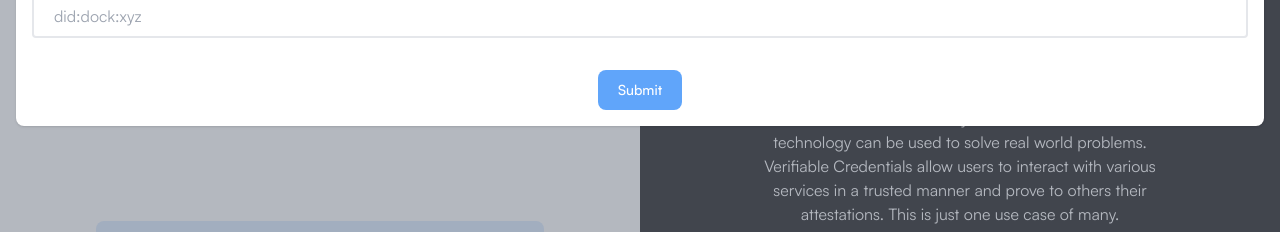
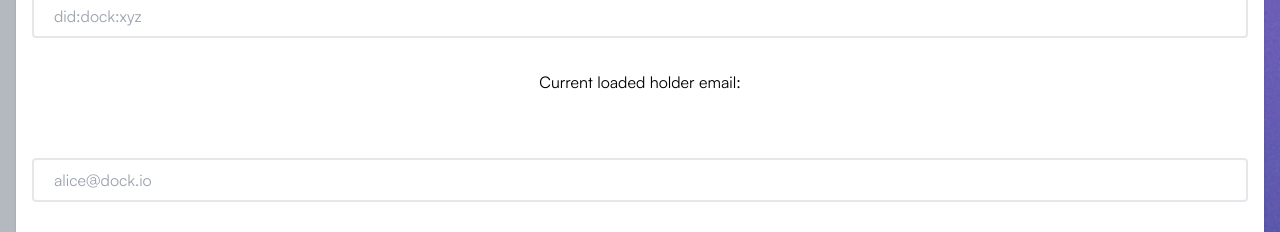
Before and after one commit to docknetwork/dock-bank-demo, a Next.js app: page / in a window 1280 px wide. Both pictures are taken after a click on the button "Helper". Shown: the part 191-423 px from the top of the page. Built offline with nearby package versions, Linux system fonts and the light colour scheme; no server answers.

Commit message:
Add email distribution to banking demo.

```diff
--- a/components/dock-bank-helper.js
+++ b/components/dock-bank-helper.js
@@ -7,13 +7,20 @@ export default function Helper() {
   const [isHelperOpen, setIsHelperOpen] = useState(false);
 
   const [holderDID, setHolderDID] = useLocalStorage('holderDID', null);
+  const [recipientEmail, setRecipientEmail] = useLocalStorage('recipientEmail', null);
   const [formDID, setFormDID] = useState('');
+  const [formRecipientEmail, setFormRecipientEmail] = useState('');
 
-  const actionsNeeded = !holderDID;
+  const actionsNeeded = !holderDID && !recipientEmail;
 
   // This is needed because the tailwind JIT compiler doesn't support dynamic classes
   // eslint-disable-next-line no-unused-vars
   const indicatorBGs = ['bg-green-500', 'bg-red-500'];
+
+  const handleSubmit = () => {
+    setHolderDID(formDID);
+    setRecipientEmail(formRecipientEmail);
+  };
 
   return (
     <>
@@ -51,10 +58,22 @@ export default function Helper() {
                   onChange={(e) => setFormDID(e.target.value)}
                 />
               </div>
+              <p>Current loaded holder email:</p>
+              <p>{recipientEmail}</p>
+              <div className="flex items-center w-full px-3 py-2 border-2 rounded">
+                <input
+                  className="w-full pl-2 border-none outline-none"
+                  type="text"
+                  name="recipientEmail"
+                  placeholder="alice@dock.io"
+                  value={formRecipientEmail}
+                  onChange={(e) => setFormRecipientEmail(e.target.value)}
+                />
+              </div>
               <Button
                 type="button"
-                onClick={() => setHolderDID(formDID)}
-                disabled={!formDID}
+                onClick={handleSubmit}
+                disabled={!formDID && !formRecipientEmail}
               >
                 Submit
               </Button>
--- a/pages/api/issue.js
+++ b/pages/api/issue.js
@@ -82,9 +82,9 @@ export default async (req, res) => {
     return;
   }
 
-  const { holderDID } = req.query;
+  const { holderDID, recipientEmail } = req.query;
 
-  if (!holderDID) {
+  if (!holderDID && !recipientEmail) {
     res.status(400).json({});
     return;
   }
@@ -102,6 +102,7 @@ export default async (req, res) => {
             persist: false,
             credential: credentialData,
             distribute: true,
+            recipientEmail,
           },
           axiosHeaders
         );
--- a/pages/index.js
+++ b/pages/index.js
@@ -49,7 +49,7 @@ export default function Home() {
           className="items-center justify-around w-full text-center lg:flex lg:w-1/2 bg-zinc-900"
           style={{
             flexShrink: 0,
-            background: 'url(/bg.jpg);',
+            background: 'url(/bg.jpg)',
             backgroundRepeat: 'no-repeat',
             backgroundSize: 'cover',
           }}>
--- a/pages/onboarding.js
+++ b/pages/onboarding.js
@@ -100,6 +100,7 @@ const OnboardingSuccess = ({ handleSubmit }) => (
 export default function Onboarding() {
   const [isSubmitted, setIsSubmitted] = useState(false);
   const [holderDID] = useLocalStorage('holderDID', process.env.NEXT_PUBLIC_HOLDER_DID);
+  const [recipientEmail] = useLocalStorage('recipientEmail', process.env.NEXT_PUBLIC_RECIPIENT_EMAIL);
   const router = useRouter();
 
   const handleFormSubmit = async (event) => {
@@ -112,6 +113,7 @@ export default function Onboarding() {
         {
           params: {
             holderDID,
+            recipientEmail,
           },
         }
       );
```
